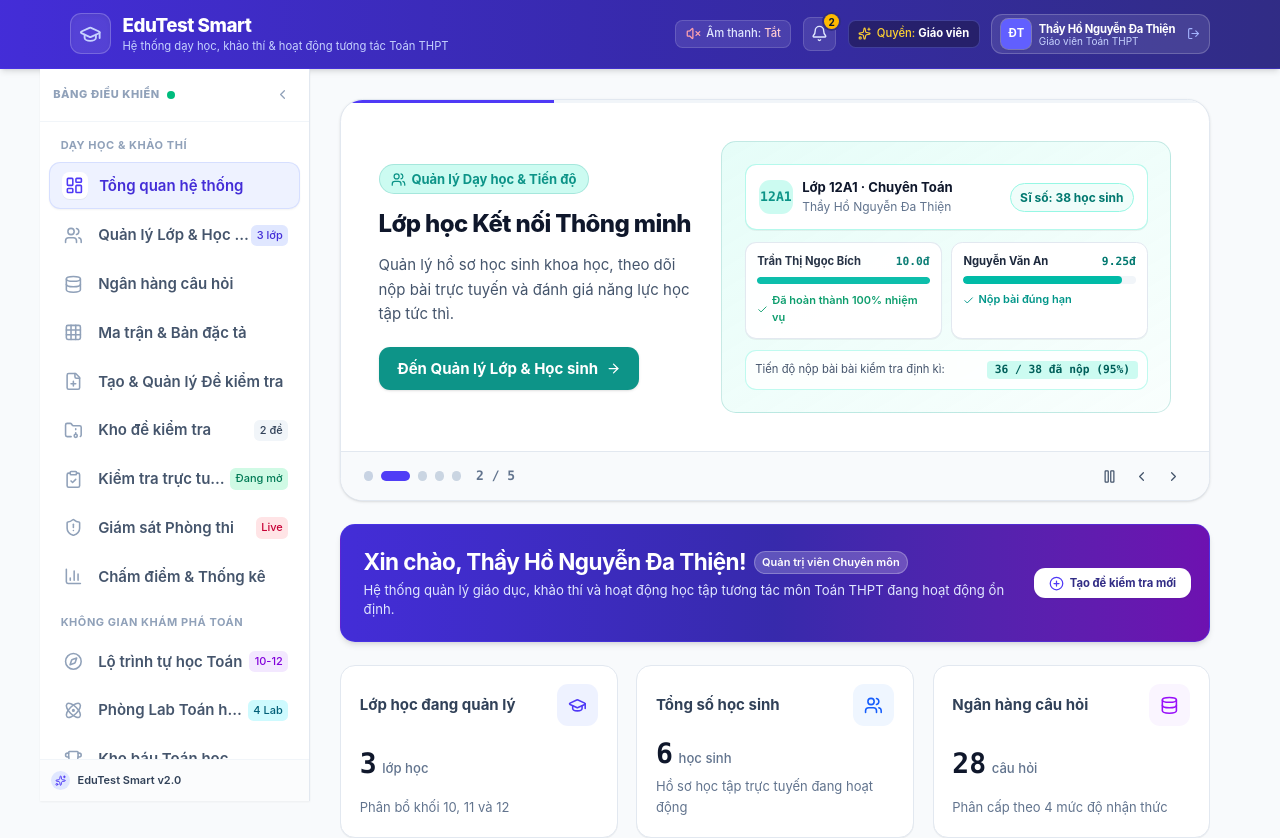
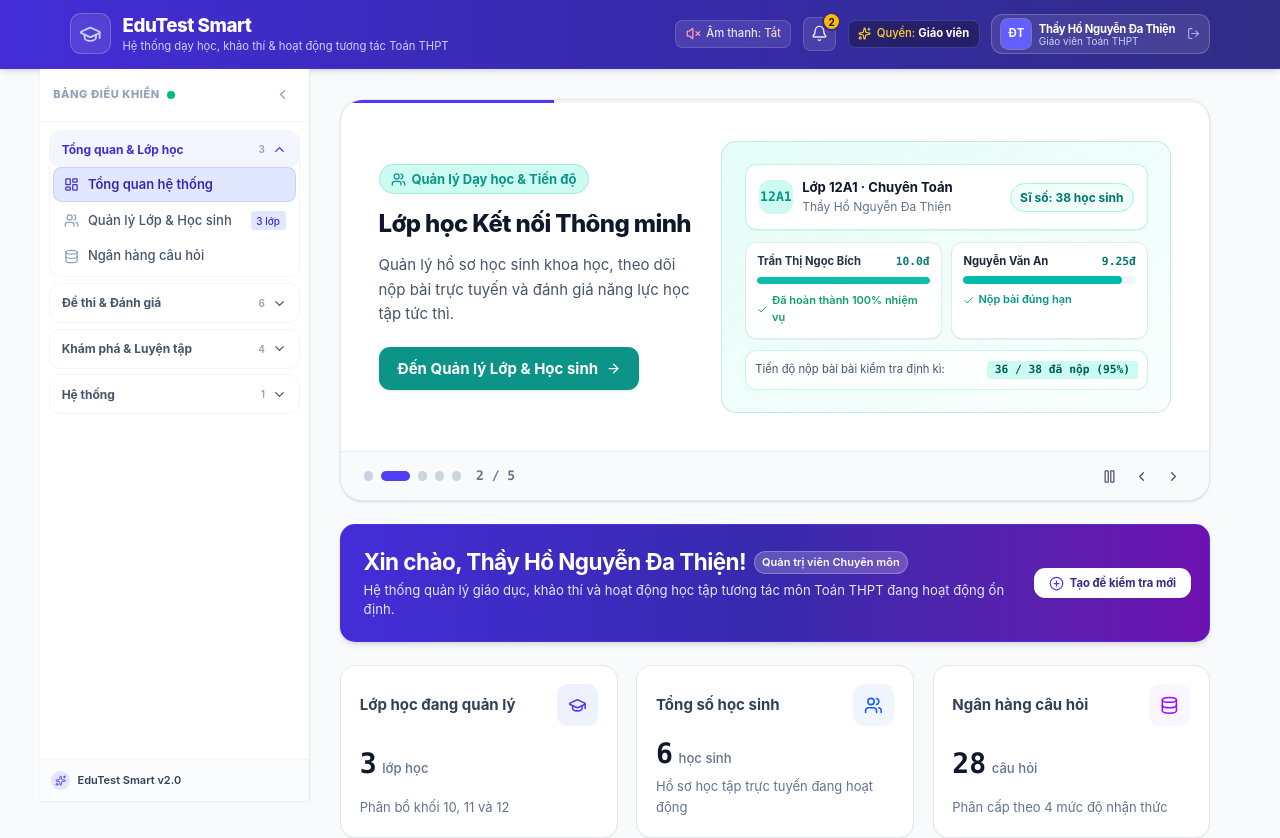
Before and after one commit to dathien/tri-thuc-so, a React (Vite) app: page / in a window 1280 px wide. Shown: the top 838 px of the page. Built offline with nearby package versions, Linux system fonts and the light colour scheme.

Commit message:
Add files via upload

```diff
--- a/src/components/Sidebar.tsx
+++ b/src/components/Sidebar.tsx
@@ -1,4 +1,4 @@
-import React from 'react';
+import React, { useEffect, useState } from 'react';
 import {
   LayoutDashboard,
   Users,
@@ -16,10 +16,10 @@ import {
   Settings,
   ChevronLeft,
   ChevronRight,
+  ChevronDown,
   Sparkles,
 } from 'lucide-react';
 import { UserRole } from '../types';
-import { soundService } from '../utils/audio';
 
 export type SectionKey =
   | 'overview'
@@ -185,9 +185,33 @@ export const Sidebar: React.FC<SidebarProps> = ({
   onCloseMobileMenu,
 }) => {
   const visibleItems = SIDEBAR_ITEMS.filter((item) => item.roles.includes(userRole));
+  type MenuGroup = SidebarItem['group'];
+  const groupOrder: MenuGroup[] = ['main', 'assessment', 'interactive', 'system'];
+  const groupLabels: Record<MenuGroup, string> = {
+    main: 'Tổng quan & Lớp học',
+    assessment: 'Đề thi & Đánh giá',
+    interactive: 'Khám phá & Luyện tập',
+    system: 'Hệ thống',
+  };
+  const activeGroup = visibleItems.find((item) => item.key === currentSection)?.group ?? 'main';
+  const [expandedGroups, setExpandedGroups] = useState<MenuGroup[]>([activeGroup]);
+
+  // Khi chuyển trang từ nơi khác, tự mở nhóm chứa mục đang sử dụng.
+  useEffect(() => {
+    setExpandedGroups((previous) =>
+      previous.includes(activeGroup) ? previous : [...previous, activeGroup]
+    );
+  }, [activeGroup]);
+
+  const toggleGroup = (group: MenuGroup) => {
+    setExpandedGroups((previous) =>
+      previous.includes(group)
+        ? previous.filter((item) => item !== group)
+        : [...previous, group]
+    );
+  };
 
   const handleSelect = (key: SectionKey) => {
-    soundService.playClick();
     onSelectSection(key);
     onCloseMobileMenu();
   };
@@ -237,72 +261,68 @@ export const Sidebar: React.FC<SidebarProps> = ({
           </button>
         </div>
 
-        {/* Navigation Items List with clean overflow-y */}
-        <div className="sidebar-menu flex-1 min-h-0 overflow-y-auto overflow-x-hidden px-2.5 py-3 space-y-1">
-          {/* Section: Giảng dạy & Đánh giá */}
+        {/* Các nhóm chức năng có thể thu gọn; không ẩn hoặc xóa mục nào. */}
+        <nav aria-label="Điều hướng chức năng" className="sidebar-menu flex-1 min-h-0 overflow-y-auto overflow-x-hidden px-2.5 py-2 space-y-1.5">
+          {groupOrder.map((group) => {
+            const items = visibleItems.filter((item) => item.group === group);
+            if (items.length === 0) return null;
+            const isExpanded = isCollapsed || expandedGroups.includes(group);
+            const containsActive = items.some((item) => item.key === currentSection);
+            return (
+              <div key={group} className="rounded-xl border border-slate-100 bg-white">
                 {!isCollapsed && (
-            <div className="px-3 pt-1 pb-1 text-[11px] font-bold text-slate-400 uppercase tracking-wider">
-              {userRole === 'teacher' ? 'Dạy học & Khảo thí' : 'Nhiệm vụ học tập'}
-            </div>
-          )}
-
-          {visibleItems.map((item, index) => {
-            const isActive = currentSection === item.key;
-            const Icon = item.icon;
-
-            // Optional Divider before interactive activities
-            const showSubheader =
-              !isCollapsed &&
-              item.group === 'interactive' &&
-              visibleItems[index - 1]?.group !== 'interactive';
-
-            return (
-              <React.Fragment key={item.key}>
-                {showSubheader && (
-                  <div className="px-3 pt-3 pb-1 text-[11px] font-bold text-slate-400 uppercase tracking-wider">
-                    Không gian Khám phá Toán
-                  </div>
-                )}
-
                   <button
                     type="button"
-                  onClick={() => handleSelect(item.key)}
-                  className={`w-full flex items-center gap-3 px-3 py-2.5 rounded-xl text-left text-[14px] sm:text-[15px] font-semibold transition-all duration-150 group ${
-                    isActive
-                      ? 'bg-indigo-50 text-indigo-700 shadow-xs border border-indigo-200/60'
-                      : 'text-slate-600 hover:bg-slate-50 hover:text-slate-900'
-                  }`}
-                  title={isCollapsed ? item.label : undefined}
-                >
-                  <div
-                    className={`shrink-0 p-1 rounded-lg transition-colors ${
-                      isActive
-                        ? 'text-indigo-600 bg-white shadow-2xs'
-                        : 'text-slate-400 group-hover:text-slate-600'
+                    onClick={() => toggleGroup(group)}
+                    aria-expanded={isExpanded}
+                    aria-controls={`sidebar-group-${group}`}
+                    className={`w-full flex items-center justify-between gap-2 px-3 py-2.5 rounded-xl text-left text-[12px] font-bold transition-colors ${
+                      containsActive ? 'text-indigo-700 bg-indigo-50/70' : 'text-slate-600 hover:bg-slate-50'
                     }`}
                   >
-                    <Icon className="w-5 h-5" />
-                  </div>
-
-                  {!isCollapsed && (
-                    <div className="flex-1 flex items-center justify-between min-w-0">
-                      <span className="truncate">{item.label}</span>
-                      {item.badge && (
-                        <span
-                          className={`text-[11px] px-1.5 py-0.5 rounded-md shrink-0 font-medium ${
-                            item.badgeColor || 'bg-slate-100 text-slate-600'
+                    <span>{groupLabels[group]}</span>
+                    <span className="flex items-center gap-2 shrink-0">
+                      <span className="text-[10px] font-semibold text-slate-400">{items.length}</span>
+                      <ChevronDown className={`w-4 h-4 transition-transform ${isExpanded ? 'rotate-180' : ''}`} />
+                    </span>
+                  </button>
+                )}
+                <div id={`sidebar-group-${group}`} className={isExpanded ? 'px-1 pb-1 space-y-0.5' : 'hidden'}>
+                  {items.map((item) => {
+                    const Icon = item.icon;
+                    const isActive = currentSection === item.key;
+                    return (
+                      <button
+                        key={item.key}
+                        type="button"
+                        onClick={() => handleSelect(item.key)}
+                        aria-current={isActive ? 'page' : undefined}
+                        title={isCollapsed ? item.label : undefined}
+                        className={`w-full flex items-center gap-2.5 px-2.5 py-2 rounded-lg text-left text-[13px] font-medium transition-colors ${
+                          isActive
+                            ? 'bg-indigo-100 text-indigo-800 ring-1 ring-indigo-200 font-semibold'
+                            : 'text-slate-600 hover:bg-slate-100 hover:text-slate-900'
                         }`}
                       >
+                        <Icon className={`w-4 h-4 shrink-0 ${isActive ? 'text-indigo-700' : 'text-slate-400'}`} />
+                        {!isCollapsed && (
+                          <>
+                            <span className="min-w-0 flex-1 leading-snug break-words">{item.label}</span>
+                            {item.badge && (
+                              <span className={`text-[10px] px-1.5 py-0.5 rounded shrink-0 ${item.badgeColor || 'bg-slate-100 text-slate-600'}`}>
                                 {item.badge}
                               </span>
                             )}
-                    </div>
+                          </>
                         )}
                       </button>
-              </React.Fragment>
                     );
                   })}
                 </div>
+              </div>
+            );
+          })}
+        </nav>
 
         {/* Sidebar Footer */}
         <div className="p-3 border-t border-slate-100 bg-slate-50/50">
```
Lines whose indentation alone changed are shown as unchanged.
